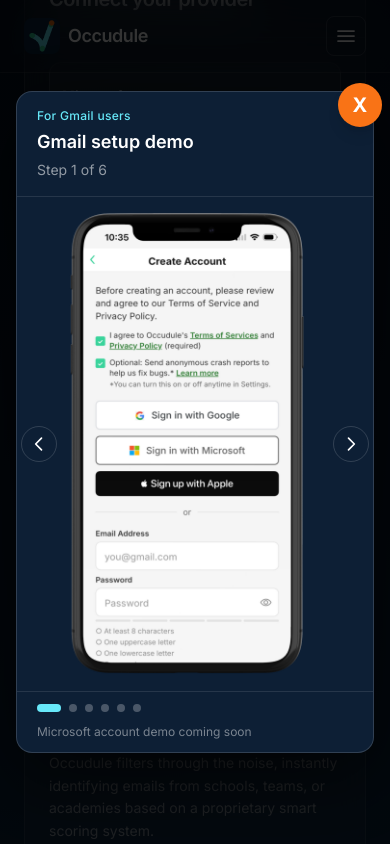
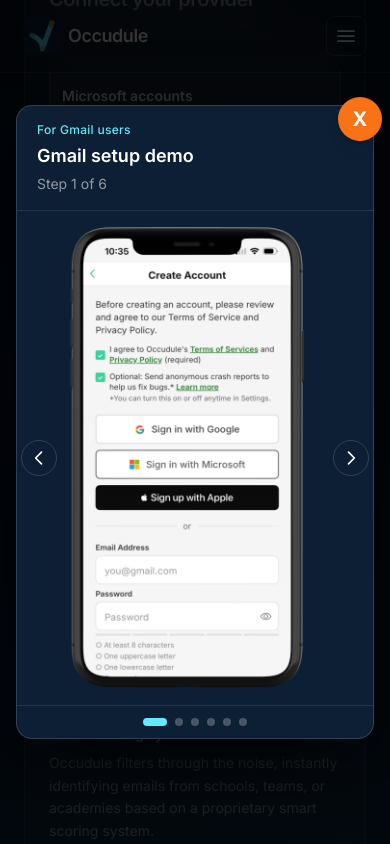
Before and after one commit to linkmind/Occudule-Web, a Next.js app: page / in a window 390 px wide. Both pictures are taken after a click on the button 195 px from the left and 6294 px from the top of the page. Shown: the part 5872-6716 px from the top of the page. Built offline with nearby package versions, Linux system fonts and the light colour scheme.

Commit message:
gmail account users phone demo added on without microsoft account demo coming soon

```diff
--- a/components/GmailSetupDemo.tsx
+++ b/components/GmailSetupDemo.tsx
@@ -254,8 +254,7 @@
                     </button>
                   </div>
 
-                  <div className="flex flex-wrap items-center justify-between gap-3 border-t border-white/10 px-5 py-3">
-                    <div className="flex items-center gap-2">
+                  <div className="flex items-center justify-center gap-2 border-t border-white/10 px-5 py-3">
                     {GMAIL_DEMO_IMAGES.map((image, dotIndex) => (
                       <button
                         key={image.src}
@@ -271,8 +270,6 @@
                       />
                     ))}
                   </div>
-                    <p className="text-xs text-white/45">Microsoft account demo coming soon</p>
-                  </div>
                 </div>
               </div>
             </div>,
```
Lines whose indentation alone changed are shown as unchanged.
